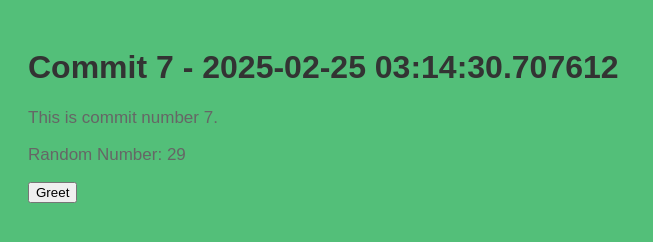
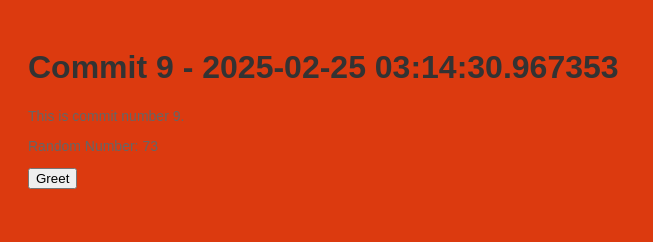
Before and after one commit to legbald0d/myrep-repo-20250225031427, a plain HTML site: page index.html in a window 1280 px wide. Shown: the whole page, without its empty margins (0-653 px from the left). Drawn offline with Linux system fonts and the light colour scheme.

Commit message:
📝 Commit 9 with HTML, CSS, and JS

```diff
--- a/index.html
+++ b/index.html
@@ -2,13 +2,13 @@
     <!DOCTYPE html>
     <html>
     <head>
-        <title>Commit 7 - 2025-02-25 03:14:30.707612</title>
+        <title>Commit 9 - 2025-02-25 03:14:30.967353</title>
         <link rel="stylesheet" href="style.css">
     </head>
     <body>
-        <h1>Commit 7 - 2025-02-25 03:14:30.707612</h1>
-        <p>This is commit number 7.</p>
-        <p>Random Number: 29</p>
+        <h1>Commit 9 - 2025-02-25 03:14:30.967353</h1>
+        <p>This is commit number 9.</p>
+        <p>Random Number: 73</p>
         <button onclick="greet()">Greet</button>
         <script src="script.js"></script>
     </body>
--- a/script.js
+++ b/script.js
@@ -2,4 +2,4 @@
     function greet() {
         alert('Hello from commit ' + commitNumber + '!');
     }
-    var commitNumber = 7;
+    var commitNumber = 9;
--- a/style.css
+++ b/style.css
@@ -1,7 +1,7 @@
 
     body {
         font-family: Arial, sans-serif;
-        background-color: #53bf79;
+        background-color: #dc3a0f;
         padding: 20px;
     }
     h1 {
@@ -9,5 +9,5 @@
     }
     p {
         color: #666;
-        font-size: 17px;
+        font-size: 14px;
     }
```
